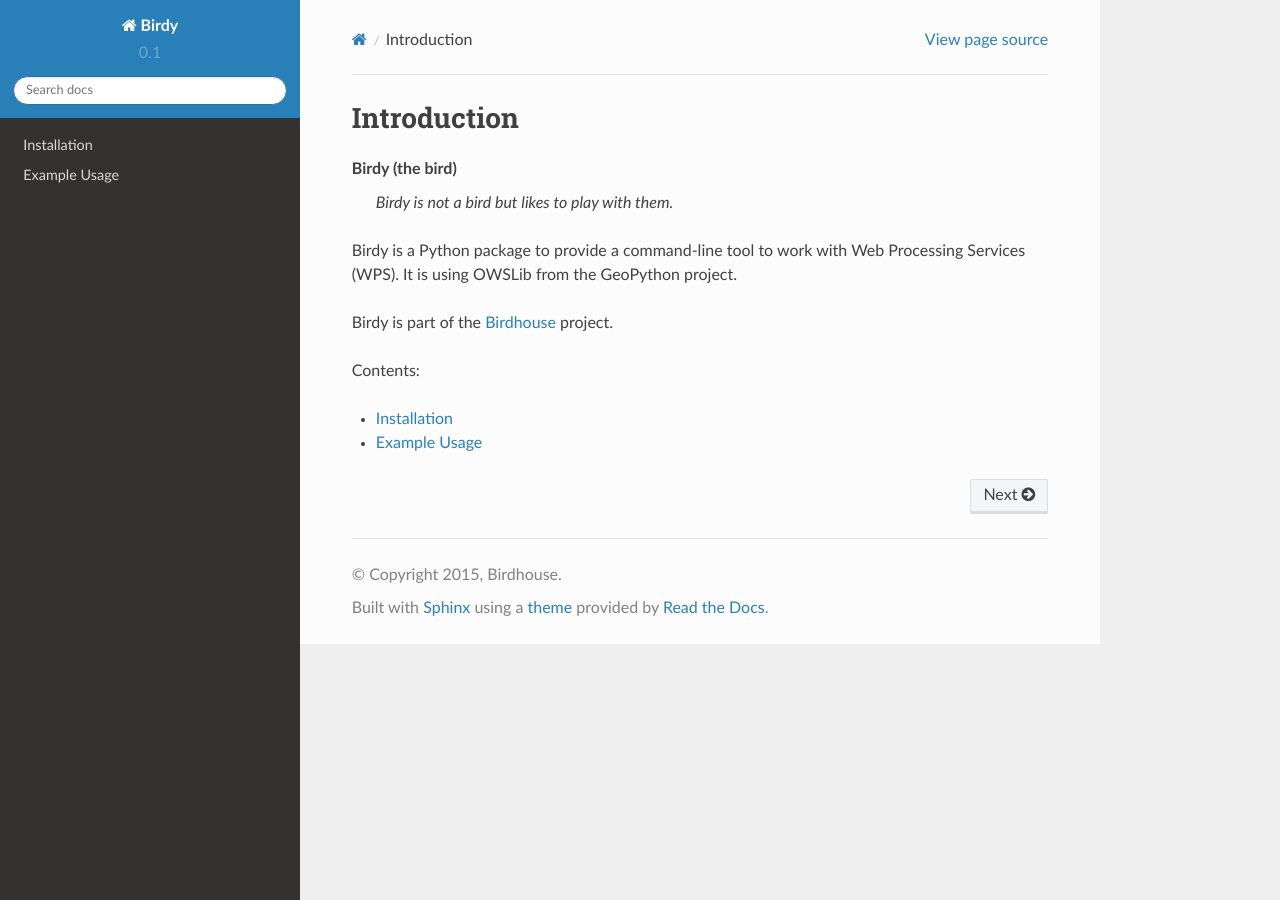
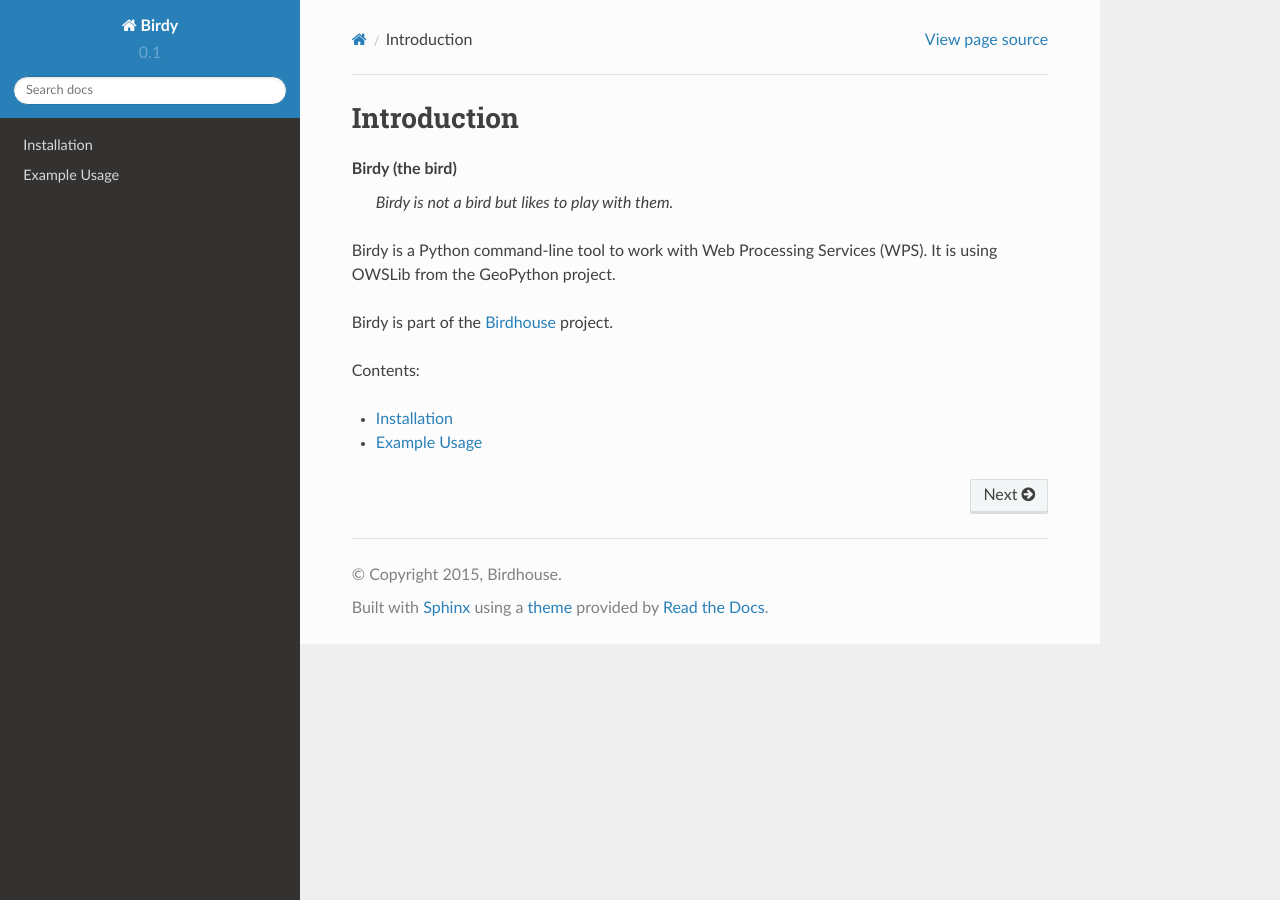
Before and after one commit to bird-house/birdy, a Sphinx documentation site: the page built from docs/source/index.rst, in a window 1280 px wide. Built offline with Sphinx 7.4.7 and the Read the Docs theme 2.0.0, drawn with Linux system fonts in a browser that asks for light colours.

Commit message:
update docs

```diff
--- a/README.rst
+++ b/README.rst
@@ -10,7 +10,8 @@ Birdy
 Birdy (the bird)
    *Birdy is not a bird but likes to play with them.*
 
-Birdy is a Python package to provide a command-line tool to work with Web Processing Services (WPS). It is using OWSLib from the GeoPython project.
+Birdy is a Python command-line tool to work with Web Processing Services (WPS).
+It is using OWSLib from the GeoPython project.
 
 Birdy is part of the `Birdhouse <http://bird-house.github.io/>`_ project.
 
--- a/docs/source/index.rst
+++ b/docs/source/index.rst
@@ -11,7 +11,8 @@ Introduction
 Birdy (the bird)
    *Birdy is not a bird but likes to play with them.*
 
-Birdy is a Python package to provide a command-line tool to work with Web Processing Services (WPS). It is using OWSLib from the GeoPython project.
+Birdy is a Python command-line tool to work with Web Processing Services (WPS).
+It is using OWSLib from the GeoPython project.
 
 Birdy is part of the `Birdhouse <http://bird-house.github.io/>`_ project.
 
--- a/docs/source/installation.rst
+++ b/docs/source/installation.rst
@@ -9,7 +9,8 @@ Check out code from the birdy github repo and start the installation:
 
    $ git clone https://github.com/bird-house/birdy.git
    $ cd birdy
-   $ make install
+   $ conda env create -f environment.yml
+   $ python setup.py install
 
 Or install the anaconda package:
 
```
Also changed, not shown: docs/source/tutorial.rst (line endings or trailing spaces).
